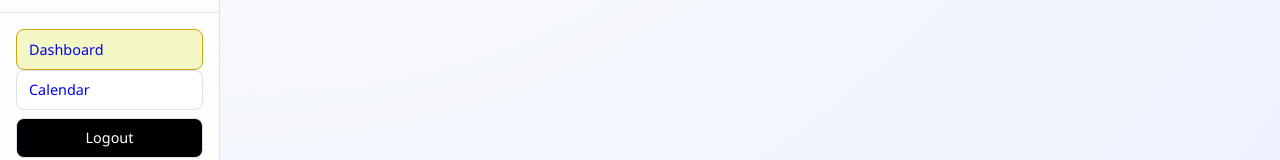
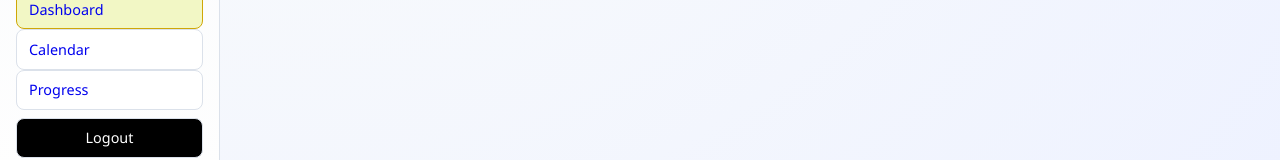
Before and after one commit to KhangN2234/AI-Student-Notebook1, a React app in the folder frontend/: page / in a window 1280 px wide. Shown: the part 626-786 px from the top of the page. Built offline with nearby package versions, Linux system fonts and the light colour scheme; no server answers; the HTML template or start-up script is replaced by a standard one.

Commit message:
Added additional button and route for progress page

```diff
--- a/frontend/src/App.jsx
+++ b/frontend/src/App.jsx
@@ -4,6 +4,7 @@ import DashboardPage from './pages/DashboardPage';
 import NotesInputPage from './pages/NotesInputPage';
 import QuestionsPage from './pages/QuestionsPage';
 import CalendarPage from './pages/CalendarPage';
+import ProgressTrackingPage from './pages/ProgressTrackingPage';
 import './App.css';
 
 function App() {
@@ -14,6 +15,7 @@ function App() {
         <Route element={<NotesInputPage />} path="notes/new" />
         <Route element={<QuestionsPage />} path="notes/:id/questions" />
         <Route element={<CalendarPage />} path="calendar" />
+        <Route element={<ProgressTrackingPage />} path="progress" />
       </Route>
       <Route element={<Navigate replace to="/" />} path="*" />
     </Routes>
--- a/frontend/src/components/AppLayout.jsx
+++ b/frontend/src/components/AppLayout.jsx
@@ -5,7 +5,8 @@ import { createFolder } from '../services/api';
 
 const navItems1 = [
   { to: '/', label: 'Dashboard', end: true },
-  {to: '/calendar', label: 'Calendar' },
+  { to: '/calendar', label: 'Calendar' },
+  { to: '/progress', label: 'Progress' },
 ];
 
 const navItems2 = [
```
